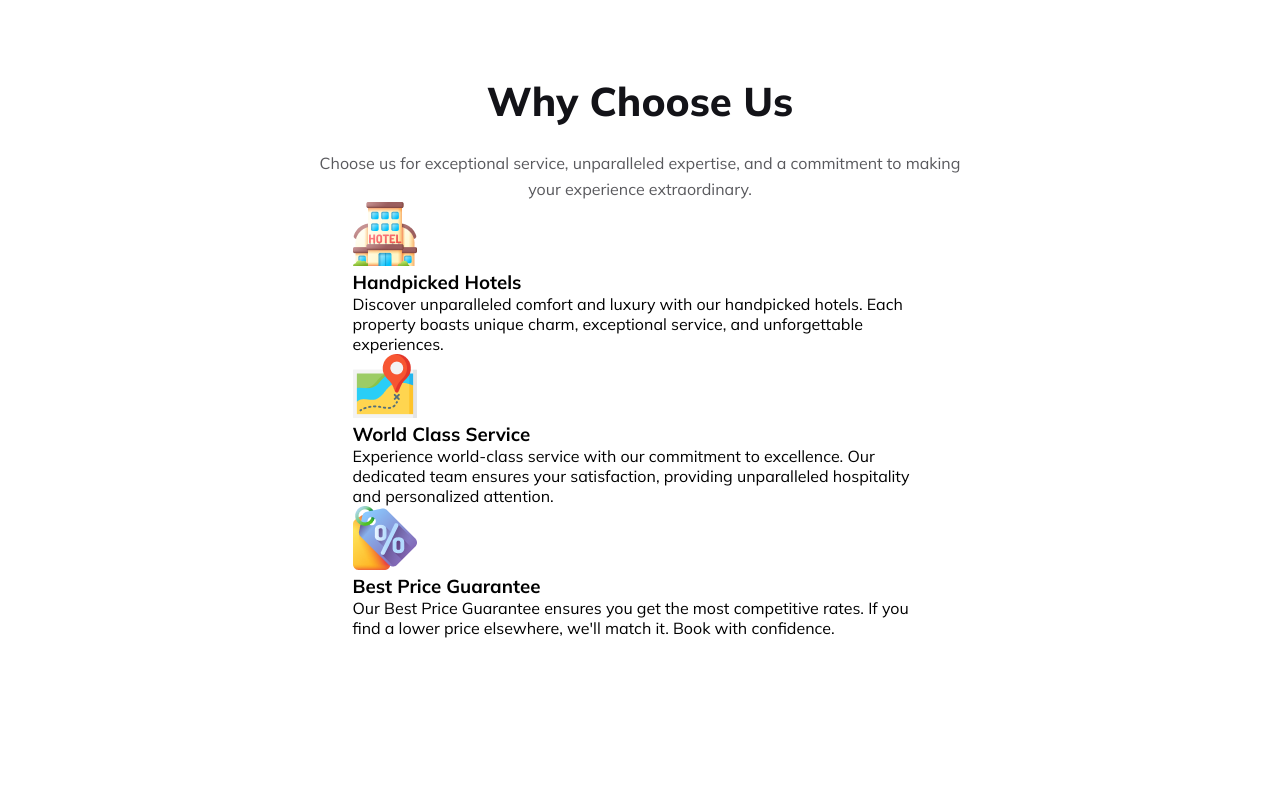
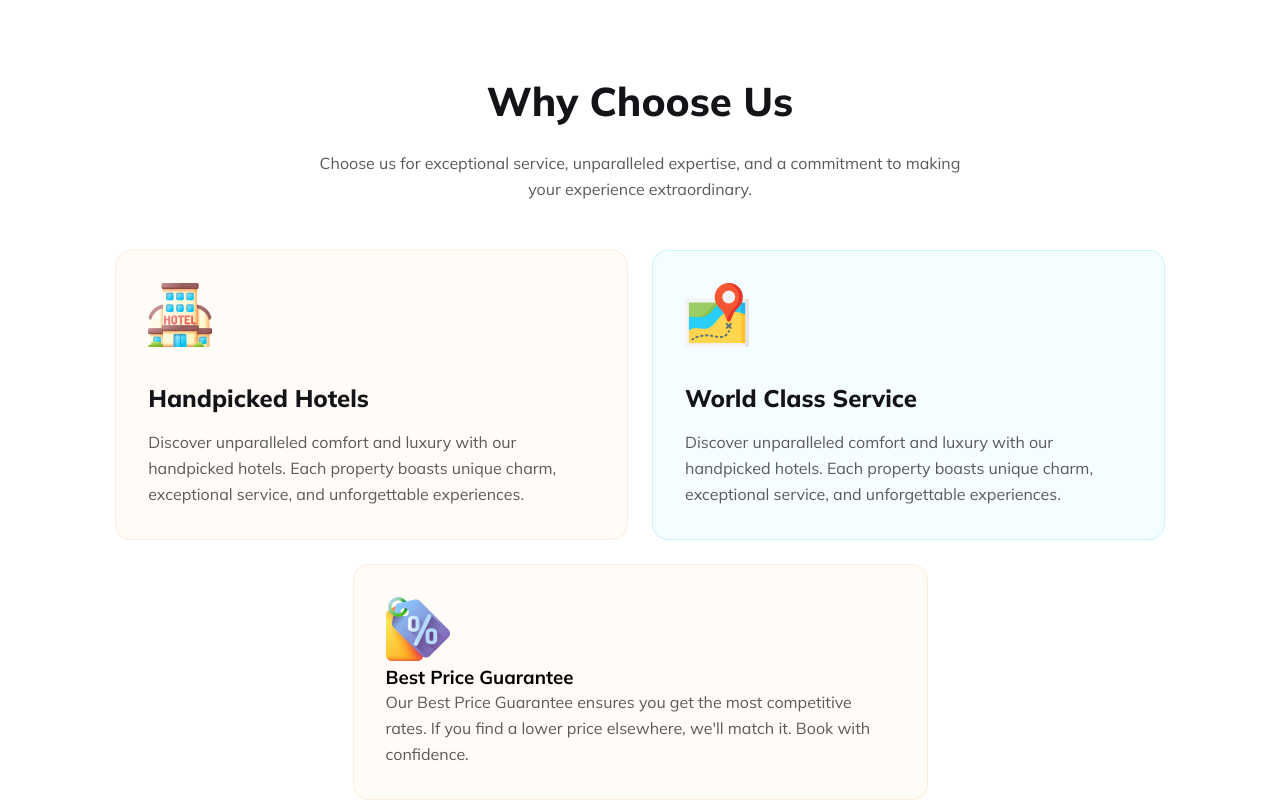
Before and after one commit to Fardus-Hassan/assignment-2, a plain HTML site: page index.html in a window 1280 px wide. Shown: the part 2468-3268 px from the top of the page. Before the commit the page ends 3106 px from the top, so only its background shows below. Drawn offline with Linux system fonts and the light colour scheme.

Commit message:
styled about us section

```diff
--- a/index.html
+++ b/index.html
@@ -177,18 +177,18 @@
                     <div class="info">
                         <img src="icons/hotel1.png" alt="">
                         <h3>Handpicked Hotels</h3>
-                        <p>Discover unparalleled comfort and luxury with our handpicked hotels. Each property boasts unique charm, exceptional service, and unforgettable experiences.</p>
+                        <p class="sub-sec-des">Discover unparalleled comfort and luxury with our handpicked hotels. Each property boasts unique charm, exceptional service, and unforgettable experiences.</p>
                     </div>
                     <div class="info">
                         <img src="icons/map1.png" alt="">
                         <h3>World Class Service</h3>
-                        <p>Experience world-class service with our commitment to excellence. Our dedicated team ensures your satisfaction, providing unparalleled hospitality and personalized attention.</p>
+                        <p class="sub-sec-des">Discover unparalleled comfort and luxury with our handpicked hotels. Each property boasts unique charm, exceptional service, and unforgettable experiences.</p>
                     </div>
-                    <div class="info">
-                        <img src="icons/price_tag1.png" alt="">
-                        <h3>Best Price Guarantee</h3>
-                        <p>Our Best Price Guarantee ensures you get the most competitive rates. If you find a lower price elsewhere, we'll match it. Book with confidence.</p>
-                    </div>
+                </div>
+                <div class="info-3">
+                    <img src="icons/price_tag1.png" alt="">
+                    <h3>Best Price Guarantee</h3>
+                    <p class="sub-sec-des">Our Best Price Guarantee ensures you get the most competitive rates. If you find a lower price elsewhere, we'll match it. Book with confidence.</p>
                 </div>
             </div>
         </section>
--- a/styles/responsive.css
+++ b/styles/responsive.css
@@ -1,3 +1,12 @@
+@media screen and (max-width:1440px) {
+
+    .about-info{
+        flex-wrap:wrap;
+    }
+
+}
+
+
 @media screen and (max-width:1280px) {
 
      .popular-tours-img{
--- a/styles/style.css
+++ b/styles/style.css
@@ -313,11 +313,11 @@ select:focus {
     font-weight: 800;
 }
 
-.relative{
+.relative {
     position: relative;
 }
 
-.country-name{
+.country-name {
     position: absolute;
     top: 50%;
     left: 50%;
@@ -326,13 +326,34 @@ select:focus {
 
 /* about us*/
 
-.about-info{
-    display: flex;
-    justify-content: center;
-    align-items: center;
-    flex-wrap: wrap;
+.about-info {
+    display: grid;
+    grid-template-columns: repeat(2, 1fr);
+    gap: 24px;
+    margin-top: 48px;
 }
 
-.info{
+.info,
+.info-3 {
     max-width: 575px;
+    border-radius: 16px;
+    border: 1px solid rgba(251, 181, 99, 0.20);
+    background: rgba(251, 181, 99, 0.05);
+    padding: 32px 55px 32px 32px;
 }
+
+.info h3 {
+    color: #131318;
+    font-size: 1.5rem;
+    font-weight: 800;
+    margin: 32px 0 16px;
+}
+
+.info:nth-child(2) {
+    border: 1px solid rgba(41, 206, 246, 0.20);
+    background: rgba(41, 206, 246, 0.05);
+}
+
+.info-3{
+    margin: 24px auto 0;
+}
```
